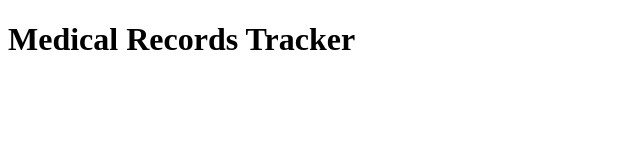
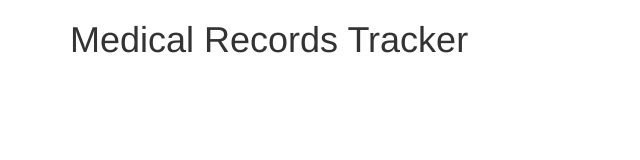
Before and after one commit to glenngineer1/medical-records-tracker, a website: page client/index.html in a window 1280 px wide. Shown: the whole page, without its empty margins (0-640 px from the left). Drawn offline with nearby package versions, Linux system fonts and the light colour scheme.

Commit message:
add bootstrap

```diff
--- a/bower.json
+++ b/bower.json
@@ -15,6 +15,7 @@
     "tests"
   ],
   "dependencies": {
-    "angular": "^1.5.8"
+    "angular": "^1.5.8",
+    "bootstrap": "^3.3.7"
   }
 }
--- a/client/index.html
+++ b/client/index.html
@@ -4,12 +4,14 @@
   <meta charset="utf-8">
   <meta http-equiv="X-UA-Compatible" content="IE=edge">
   <title>Medical Records Tracker</title>
-  <link rel="stylesheet" href="">
+  <link rel="stylesheet" href="lib/bootstrap/dist/css/bootstrap.min.css">
 </head>
   <body>
     <div ng-app="medicalRecordsTracker">
-      <div ng-controller="main">
-        <h1>{{title}}</h1>
+      <div class="container">
+        <div ng-controller="main">
+          <h1>{{title}}</h1>
+        </div>
       </div>
     </div>
     <script src="/lib/bower_components/angular/angular.min.js"></script>
```
